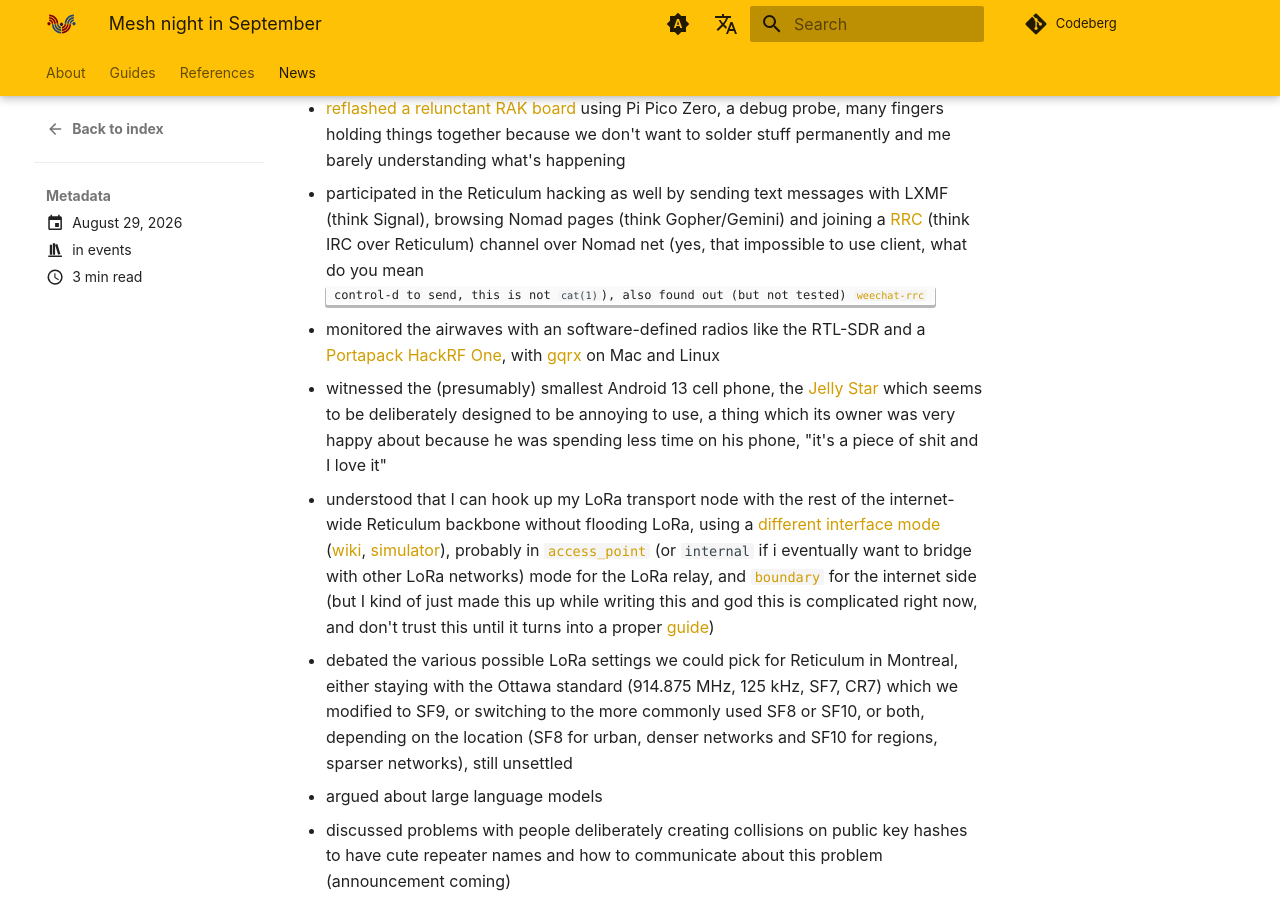
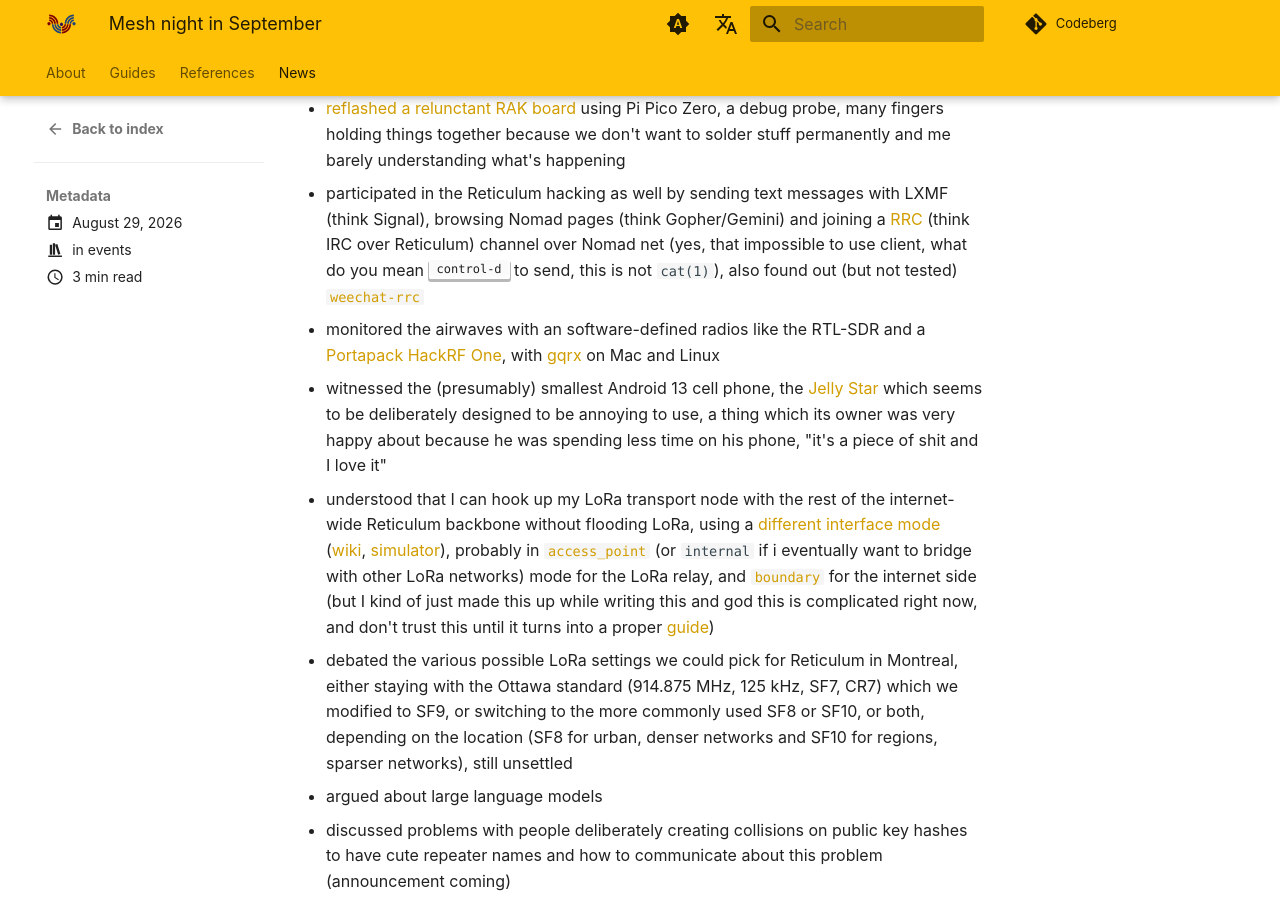
Before and after one commit to ReseauLibre/lora.reseaulibre.ca, an MkDocs documentation site: the page built from docs/news/posts/2026-08-29-sept-mesh-night.md, in a window 1280 px wide and 900 px high, scrolled down 802 px. Built offline with MkDocs 1.6.1 and Material for MkDocs 9.7.7, drawn with Linux system fonts in a browser that asks for light colours; plug-ins that fetch from the network failed and are left out; comment, search, counter and statistics services are not loaded; some of the changed lines change nothing that is shown.

Commit message:
fix markup

```diff
--- a/docs/news/posts/2026-08-29-sept-mesh-night.md
+++ b/docs/news/posts/2026-08-29-sept-mesh-night.md
@@ -57,7 +57,7 @@
   messages with LXMF (think Signal), browsing Nomad pages (think
   Gopher/Gemini) and joining a [RRC](https://reticulum.miraheze.org/wiki/RRC) (think IRC over Reticulum) channel
   over Nomad net (yes, that impossible to use client, what do you mean
-  <kbd>control-d</kdb> to send, this is not `cat(1)`), also found out
+  <kbd>control-d</kbd> to send, this is not `cat(1)`), also found out
   (but not tested) [`weechat-rrc`](https://github.com/l5yth/weechat-rrc)
 - monitored the airwaves with an software-defined radios like the
   RTL-SDR and a [Portapack HackRF One](https://opensourcesdrlab.com/products/clifford-heath-hackrf-one-with-portapack-h4m?VariantsId=10177), with [gqrx](https://www.gqrx.dk/) on Mac and
```
